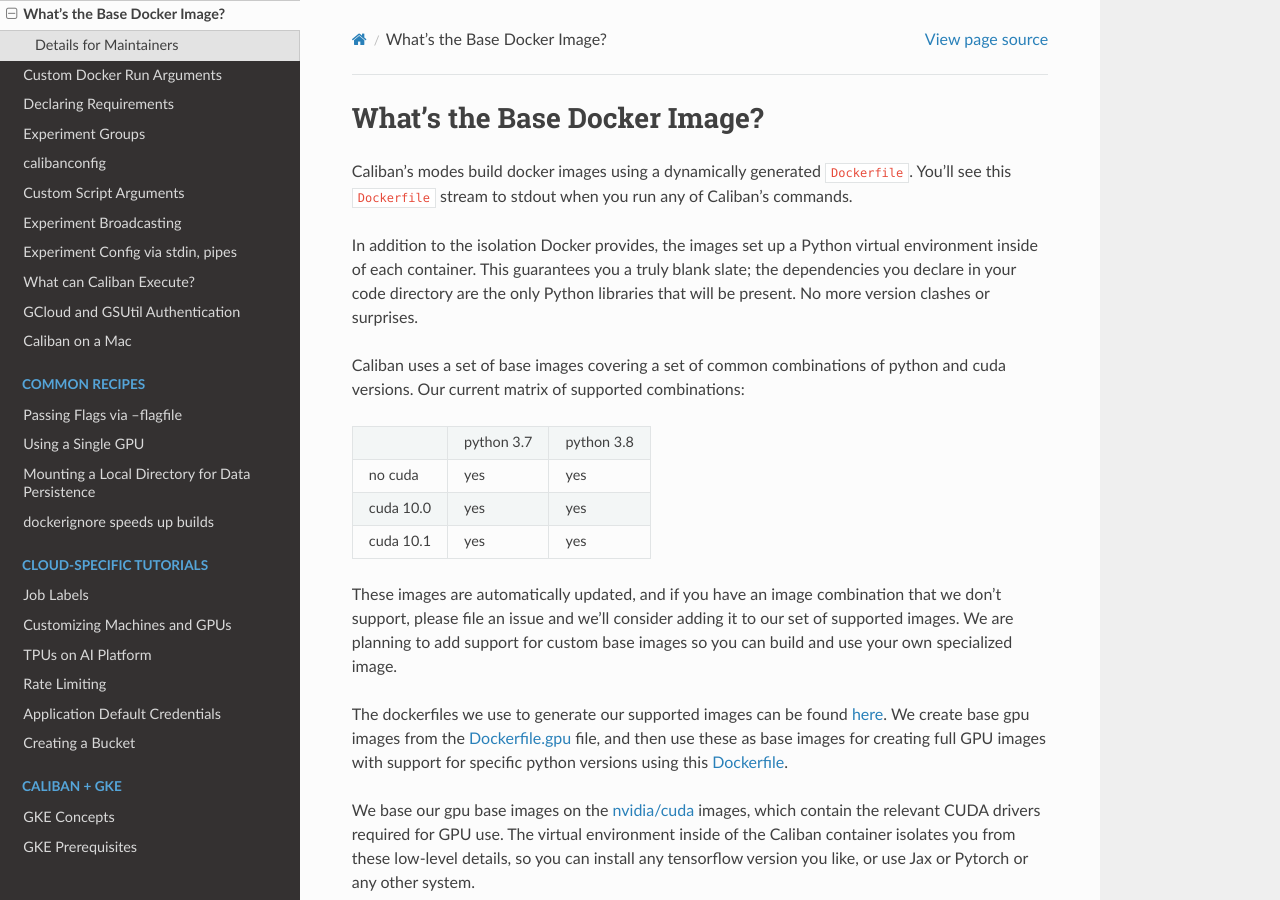
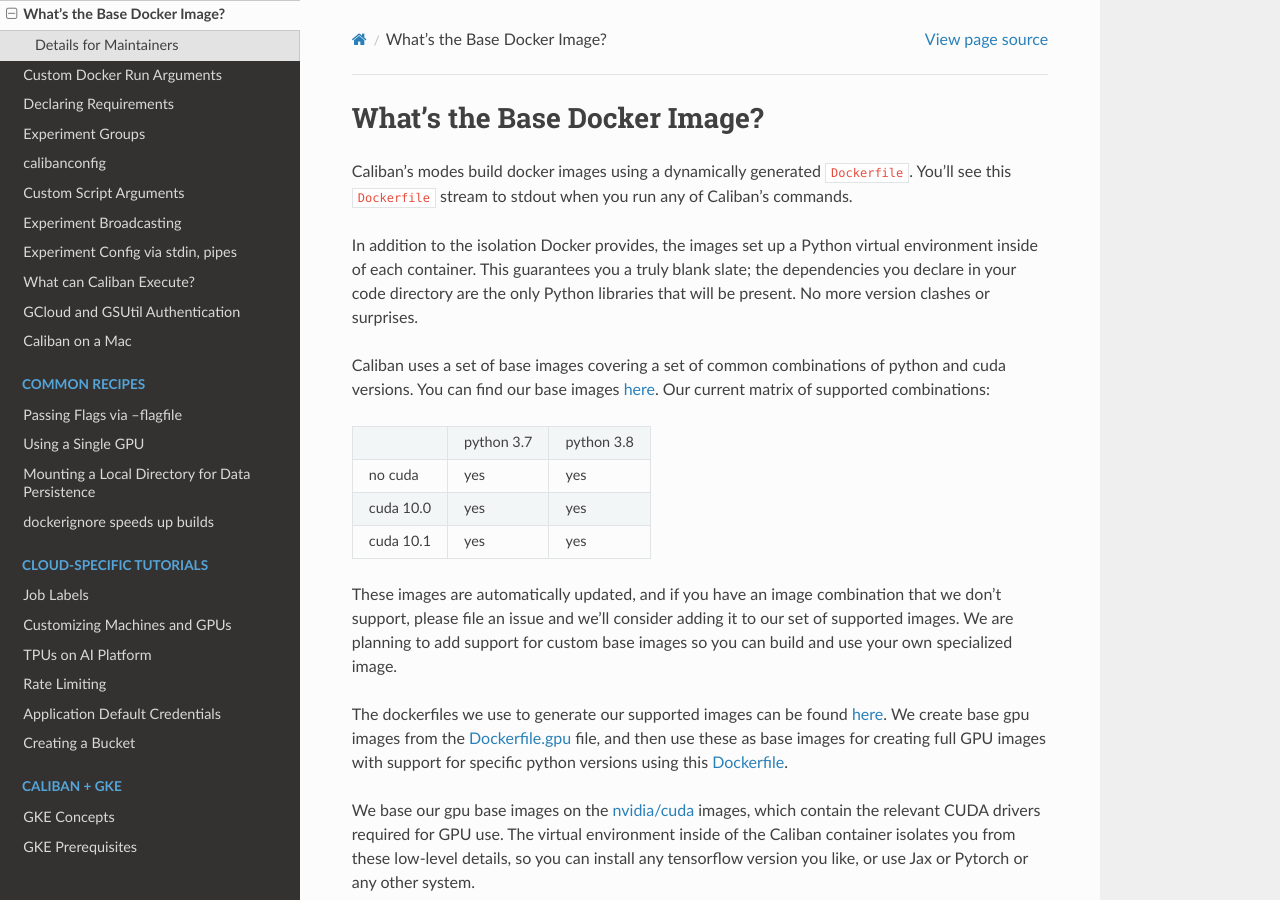
Before and after one commit to google/caliban, a Sphinx documentation site: the page built from docs/explore/base_image.rst, in a window 1280 px wide and 900 px high. Built offline with Sphinx 7.4.7 and the Read the Docs theme 2.0.0, drawn with Linux system fonts in a browser that asks for light colours.

Commit message:
added link to gcr base image repo to docs

```diff
--- a/docs/explore/base_image.rst
+++ b/docs/explore/base_image.rst
@@ -11,7 +11,9 @@
 libraries that will be present. No more version clashes or surprises.
 
 Caliban uses a set of base images covering a set of common combinations of
-python and cuda versions. Our current matrix of supported combinations:
+python and cuda versions. You can find our base images
+`here <https://pantheon.corp.google.com/gcr/images/blueshift-playground/GLOBAL/blueshift>`_.
+Our current matrix of supported combinations:
 
 +-----------+------------+------------+
 |           | python 3.7 | python 3.8 |
```
